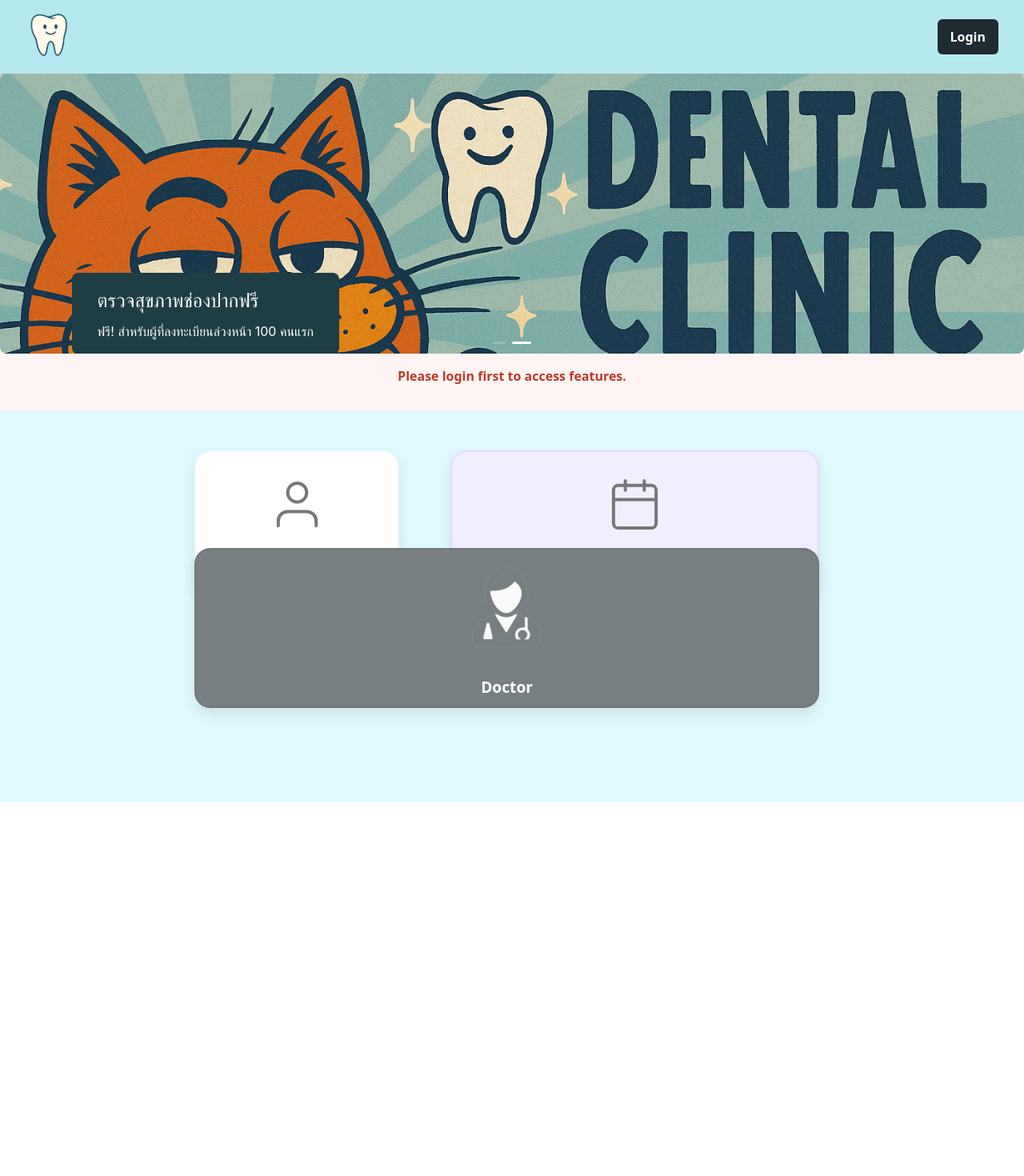
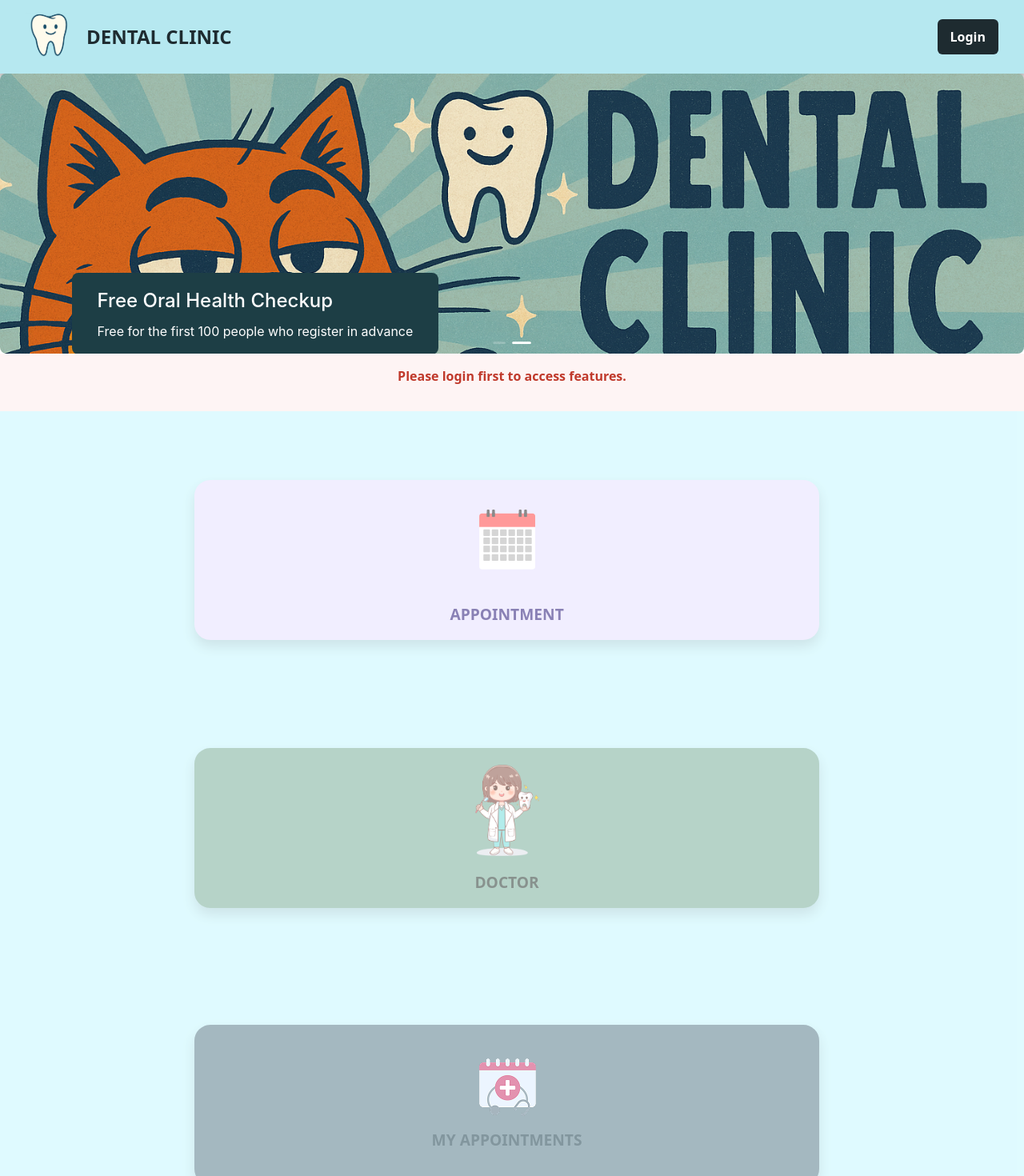
Before and after one commit to Khaichiaro/Clinic-Booking, a React (Vite) app in the folder frontend/: page / in a window 1280 px wide. Shown: the top 1470 px of the page at 80% size. Before the commit the page ends 1002 px from the top, so only its background shows below. Built offline with nearby package versions, Linux system fonts and the light colour scheme.

Commit message:
front home

```diff
--- a/frontend/src/components/navbar/Navbar.css
+++ b/frontend/src/components/navbar/Navbar.css
@@ -6,6 +6,12 @@
   align-items: center;
   box-shadow: 0 8px 16px rgba(0, 0, 0, 0.5);
   z-index: 1;
+}
+
+.nav-logo-group {
+  display: flex;
+  align-items: center;
+  gap: 1rem;
 }
 
 .nav-logo {
@@ -18,6 +24,11 @@
   transform: scale(1.5) rotate(360deg);
 }
 
+.clinic-name {
+  font-size: 1.5rem;
+  font-weight: bold;
+  color: #1e2b30;
+}
 
 .nav-button {
   background-color: #1e2b30;
@@ -32,6 +43,26 @@
 
 .nav-button:hover {
   background-color: #2f3f44;
-  transition: all 0.2s;
-  scale: 1.05;
+  scale: 1.0
 }
+
+.nav-right {
+  display: flex;
+  align-items: center;
+  gap: 0.8rem;
+}
+
+.nav-user-icon {
+  height: 36px;
+  width: 36px;
+  border-radius: 50%;
+  background-color: white;
+  padding: 4px;
+  border: 2px solid #1e2b30;
+  cursor: pointer;
+  transition: transform 0.2s ease-in-out;
+}
+
+.nav-user-icon:hover {
+  transform: scale(1.1);
+}
--- a/frontend/src/components/navbar/Navbar.tsx
+++ b/frontend/src/components/navbar/Navbar.tsx
@@ -1,6 +1,7 @@
 import { useNavigate } from "react-router-dom";
 import "./Navbar.css";
 import logo3 from "../../assets/logo3.svg";
+import UserIcon from "../../assets/user1.svg"; // เพิ่มไอคอนคน
 
 export default function Navbar() {
   const navigate = useNavigate();
@@ -13,13 +14,30 @@ export default function Navbar() {
 
   return (
     <div className="navbar">
-      <img src={logo3} alt="logo" className="nav-logo" />
-      <button className="nav-button" onClick={() => {
-        if (token) handleLogout();
-        else navigate("/login");
-      }}>
-        {token ? "Logout" : "Login"}
-      </button>
+      <div className="nav-logo-group">
+        <img src={logo3} alt="logo" className="nav-logo" />
+        <span className="clinic-name">DENTAL CLINIC</span>
+      </div>
+
+      <div className="nav-right">
+        {token && (
+          <img
+            src={UserIcon}
+            alt="user"
+            className="nav-user-icon"
+            onClick={() => navigate("/info")} // เพิ่มให้คลิกได้
+          />
+        )}
+        <button
+          className="nav-button"
+          onClick={() => {
+            if (token) handleLogout();
+            else navigate("/login");
+          }}
+        >
+          {token ? "Logout" : "Login"}
+        </button>
+      </div>
     </div>
   );
 }
--- a/frontend/src/pages/user/home/Home.css
+++ b/frontend/src/pages/user/home/Home.css
@@ -1,6 +1,6 @@
 .home-container {
   background-color: #cbf8ff;
-  height: 61vh;
+  height: 135vh;
   padding: 3rem;
   position: relative;
 }
@@ -45,31 +45,48 @@
   box-shadow: 0 12px 20px rgba(0, 0, 0, 0.2);
 }
 
-.card.light {
-  background-color: #ffffff;
-  border: 2px solid #e0f7ff;
-  color: #1d3e45;
-  width: 20%;
-  top: 10%;
-  left: 19%;
-}
+
 
 .card.purple {
   background-color: #e9e3ff;
   color: #3c2e84;
-  border: 2px solid #d1c4ff;
-  width: 36%;
-  top: 10%;
-  left: 44%;
+  border: 2px solid #e9e3ff;
+  width: 61%;       /* ขนาดเท่ากับ doctor */
+  height: 200px;    /* ขนาดเท่ากับ doctor */
+  top: 8%;         /* ตรงกับ doctor */
+  left: 19%;        /* เลื่อนขวา ให้ห่างจาก doctor */
 }
 
+.card.purple img {
+  width: 120px;   /* กำหนดความกว้าง */
+  height: 120px;  /* ให้สูงอัตโนมัติตามสัดส่วน */
+  object-fit: contain; /* ป้องกันภาพบิดเบี้ยว */
+}
+
+
 .card.dark {
-  background-color: #1e2b30;
-  color: #ffffff;
-  border: 2px solid #141e22;
+  background-color: #86b7a5;
+  color: #3a4a44;
+  border: 2px solid #86b7a5;
   width: 61%;
   height: 200px;
-  top: 35%;
+  top: 39%;         /* ตรงกับ appointment */
+  left: 19%;
+}
+
+.card.dark img {
+  width: 120px;   /* กำหนดความกว้าง */
+  height: 120px;  /* ให้สูงอัตโนมัติตามสัดส่วน */
+  object-fit: contain; /* ป้องกันภาพบิดเบี้ยว */
+}
+
+.card.list {
+  background-color: #698a97;
+  color: #30515e;
+  border: 2px solid #698a97;
+  width: 61%;
+  height: 200px;
+  top: 71%;         /* ตรงกับ appointment */
   left: 19%;
 }
 
--- a/frontend/src/pages/user/home/index.tsx
+++ b/frontend/src/pages/user/home/index.tsx
@@ -3,6 +3,10 @@ import Navbar from "../../../components/navbar/Navbar";
 import "./Home.css";
 import Slide1 from "../../../assets/slide1.png";
 import Slide2 from "../../../assets/slide2.png";
+import iapp from "../../../assets/iapp.png";
+import appointment from "../../../assets/appointment.png";
+import doctor from "../../../assets/doctorg.png";
+
 
 import User1 from "../../../assets/user1.svg";
 import Calendar from "../../../assets/calendar.svg";
@@ -20,14 +24,14 @@ const Home = () => {
 
   const banners = [
   {
-    image: Slide1, // หรือ path จาก public folder
-    title: "ฟันขาวใส สบายกระเป๋า!",
-    description: "รับส่วนลด 20% สำหรับการฟอกฟันขาวทั้งเดือนนี้!",
+    image: Slide1, // or path from public folder
+    title: "Bright Teeth, Light on Your Wallet!",
+    description: "Get 20% off teeth whitening all month long!",
   },
   {
     image: Slide2,
-    title: "ตรวจสุขภาพช่องปากฟรี",
-    description: "ฟรี! สำหรับผู้ที่ลงทะเบียนล่วงหน้า 100 คนแรก",
+    title: "Free Oral Health Checkup",
+    description: "Free for the first 100 people who register in advance",
   },
   // {
   //   image: "/images/banner3.png",
@@ -92,29 +96,31 @@ const Home = () => {
       )}
 
       <div className={`home-container ${!isLoggedIn ? "disabled" : ""}`}>
-        <div
-          className="card light"
-          onClick={() => isLoggedIn && navigate("/info")}
-        >
-          <img src={User1} alt="user" />
-          <div>Your info</div>
-        </div>
 
         <div
           className="card purple"
           onClick={() => isLoggedIn && navigate("/appointments", { state: { userId: token } })}
         >
-          <img src={Calendar} alt="calendar" />
-          <div>Appointment</div>
+          <img src={appointment} alt="calendar" />
+          <div>APPOINTMENT</div>
         </div>
 
         <div
           className="card dark"
           onClick={() => isLoggedIn && navigate("/doctorlist")}
         >
-          <img src={Doctor1} alt="doctor" />
-          <div>Doctor</div>
+          <img src={doctor} alt="doctor" />
+          <div>DOCTOR</div>
         </div>
+
+        <div
+          className="card list"
+          onClick={() => isLoggedIn && navigate("/my-appointments", { state: { userId: token } })}
+        >
+          <img src={iapp} alt="calendar" />
+          <div>MY APPOINTMENTS</div>
+        </div>
+
       </div>
     </div>
   );
--- a/frontend/src/service/http/doctor.ts
+++ b/frontend/src/service/http/doctor.ts
@@ -8,7 +8,9 @@ export async function fetchDoctors() {
 
 // ฟังก์ชันเรียกเวลาว่างของหมอคนที่ doctorId ในวันที่ date (รูปแบบ "YYYY-MM-DD")
 export async function fetchAvailableTimes(doctorId: number, date: string) {
-  const res = await fetch(`${DOCTOR_API_BASE}/doctor/${doctorId}/available_times?date=${date}/`);
+  const res = await fetch(`${DOCTOR_API_BASE}/doctor/${doctorId}/available_times?date=${date}`);
   if (!res.ok) throw new Error("Failed to fetch available times");
-  return res.json(); // คาดว่า response เป็น { available_times: string[] }
+  const data = await res.json();
+  console.log("Available times data:", data);
+  return data;
 }
--- a/frontend/src/service/http/userServices.ts
+++ b/frontend/src/service/http/userServices.ts
@@ -5,7 +5,7 @@ import type { GenderInterface } from "../../interface/IGender";
 const API_BASE = "http://localhost/api";
 
 export const getAllUsers = async (): Promise<UserInterface[]> => {
-  const res = await axios.get(`${API_BASE}/users//`);
+  const res = await axios.get(`${API_BASE}/users/`);
   return res.data.data;
 };
 
```
Also changed, not shown: frontend/src/pages/appointment/Appointment.tsx (+51 -48 lines), 2 other files (tests, documents, lock files or other folders).
